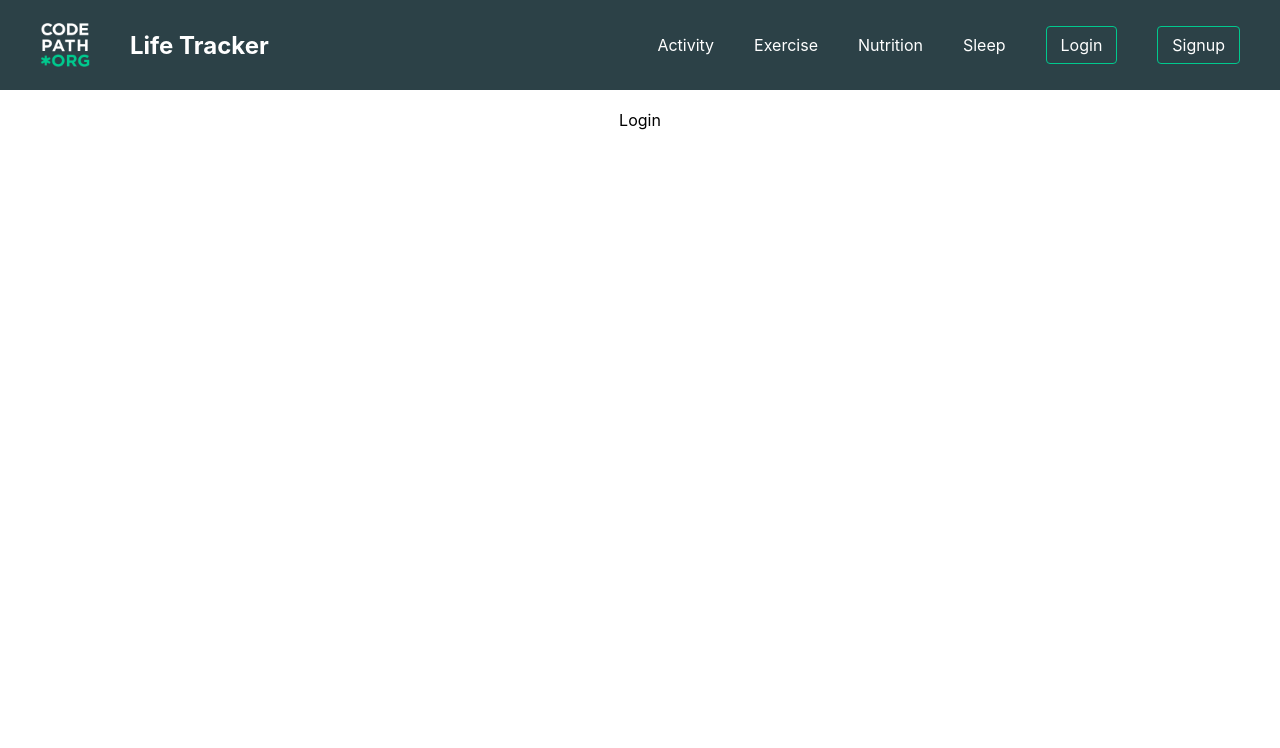
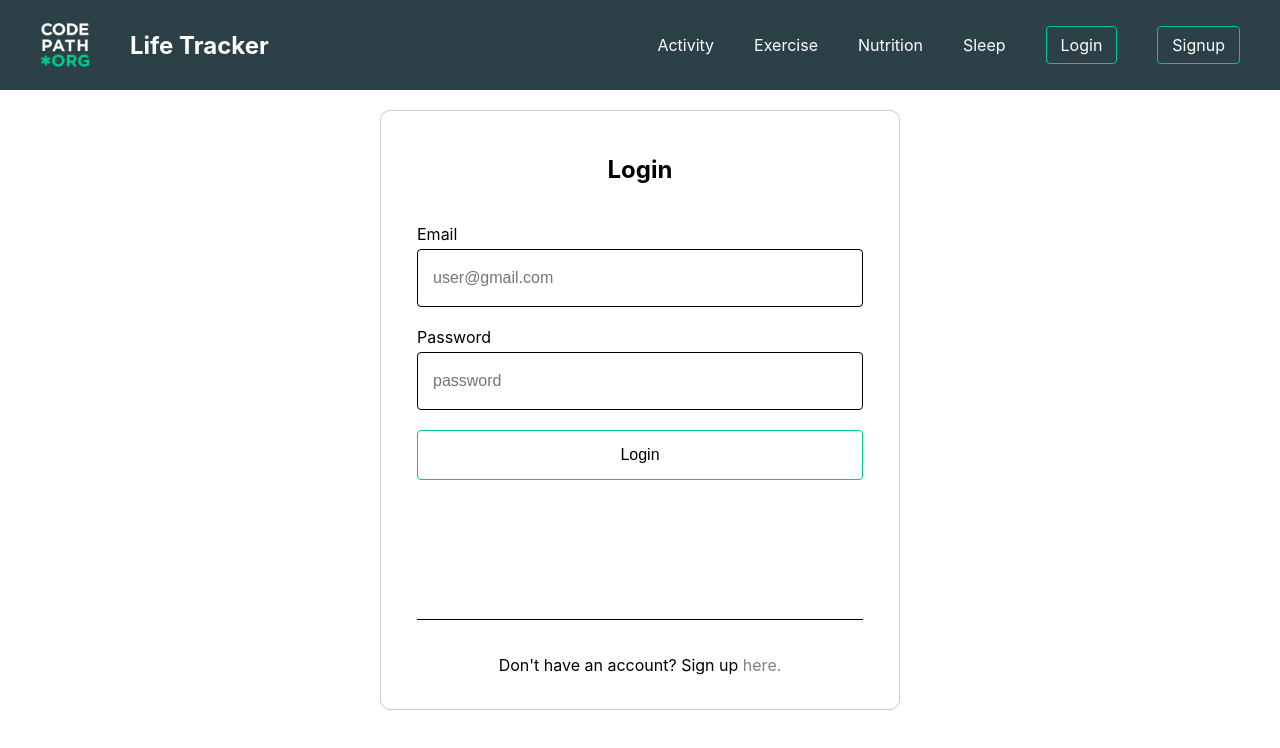
Before and after one commit to stephaniedeleon/site_life_tracker, a React (Create React App) app in the folder frontend/: page /login in a window 1280 px wide. Shown: the top 748 px of the page. Built offline with nearby package versions, Linux system fonts and the light colour scheme.

Commit message:
login page

```diff
--- a/frontend/src/components/Login/Login.css
+++ b/frontend/src/components/Login/Login.css
@@ -0,0 +1,67 @@
+.Login {
+    min-height: 600px;
+    display: flex;
+    align-items: center;
+    justify-content: center;
+}
+
+.Login .card {
+    border: 1px solid rgb(202, 202, 202);
+    border-radius: 10px;
+    background: white;
+
+    margin: 0;
+    padding: 24px 36px 0;
+
+    display: flex;
+    flex-direction: column;
+    min-height: 600px;
+    width: 520px;
+}
+
+.Login .card .form .input-field {
+    display: flex;
+    flex-direction: column;
+    align-items: flex-start;
+    width: 100%;
+}
+
+.Login .card .form .input-field input {
+    height: 58px;
+    padding: 0 15px;
+    font-size: 16px;
+    border: 1px solid black;
+    border-radius: 4px;
+    margin-top: 5px;
+    margin-bottom: 20px;
+    width: 100%;
+    background: transparent;
+    color: var(--pure-white);
+}
+
+.Login .card .footer {
+    border-top: 1px solid black;
+    margin-top: auto;
+    height: 90px;
+}
+
+.Login .card .footer {
+    width: 100%;
+    display: flex;
+    align-items: center;
+    justify-content: center;
+}
+
+.Login .card .footer a {
+    color: gray;
+}
+
+.Login .card .form button {
+    width: 100%;
+    height: 50px;
+    border-radius: 4px;
+    cursor: pointer;
+    border: 1px solid #00c98e;
+    background-color: white;
+    font-size: 16px;
+}
--- a/frontend/src/components/Login/Login.js
+++ b/frontend/src/components/Login/Login.js
@@ -1,8 +1,29 @@
+import "./Login.css";
+
 export default function Login() {
 
     return (
       <div className="Login">
-          Login
+          <div className="card">
+              <h2>Login</h2>
+              <br/>
+
+              <div className='form'>
+                <div className='input-field'>
+                  <label htmlFor='email'>Email</label>
+                  <input type='email' name='email' placeholder='user@gmail.com'/>
+                </div>
+                <div className='input-field'>
+                  <label htmlFor='password'>Password</label>
+                  <input type='password' name='password' placeholder='password'/>
+                </div>
+                <button className='login-btn'>Login</button>
+              </div>
+
+              <div class="footer">
+                <p>Don't have an account? Sign up <a href="/register">here.</a></p>
+              </div>
+          </div>
       </div>
     )
 }
```
